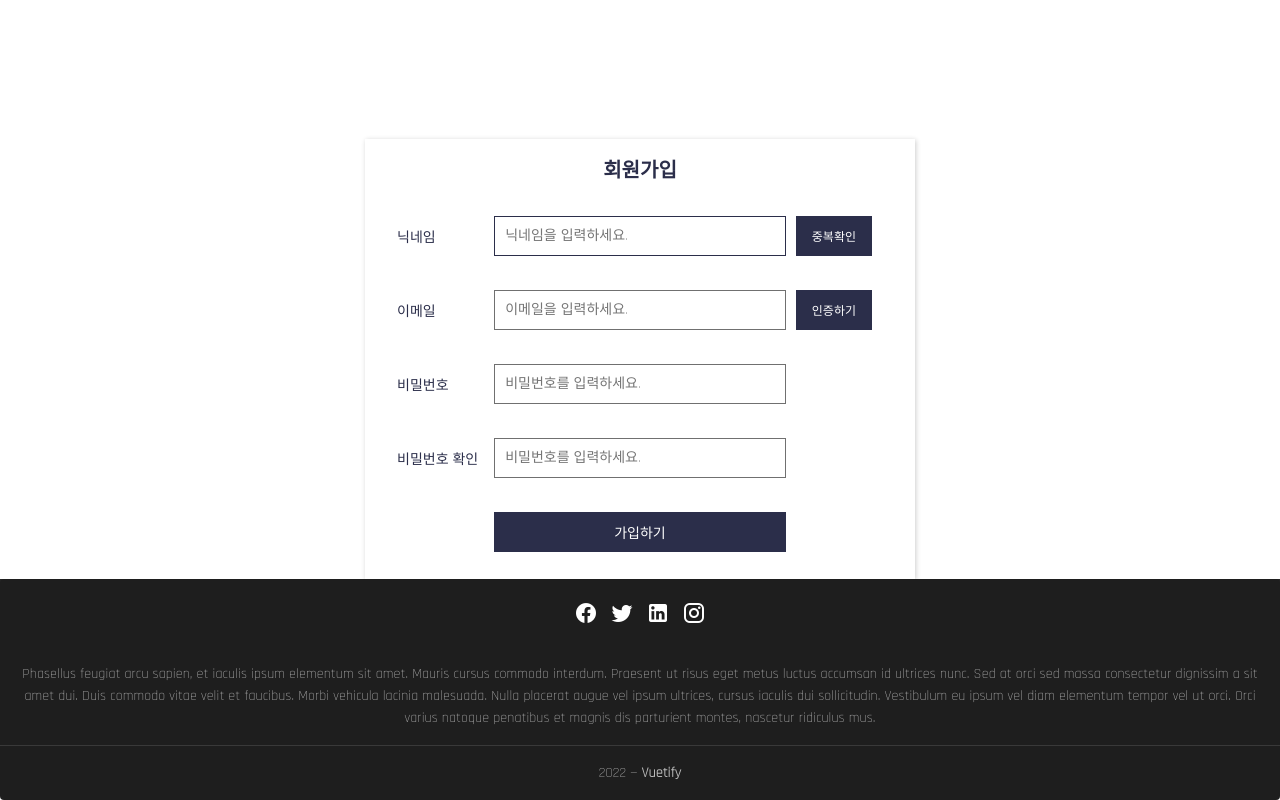
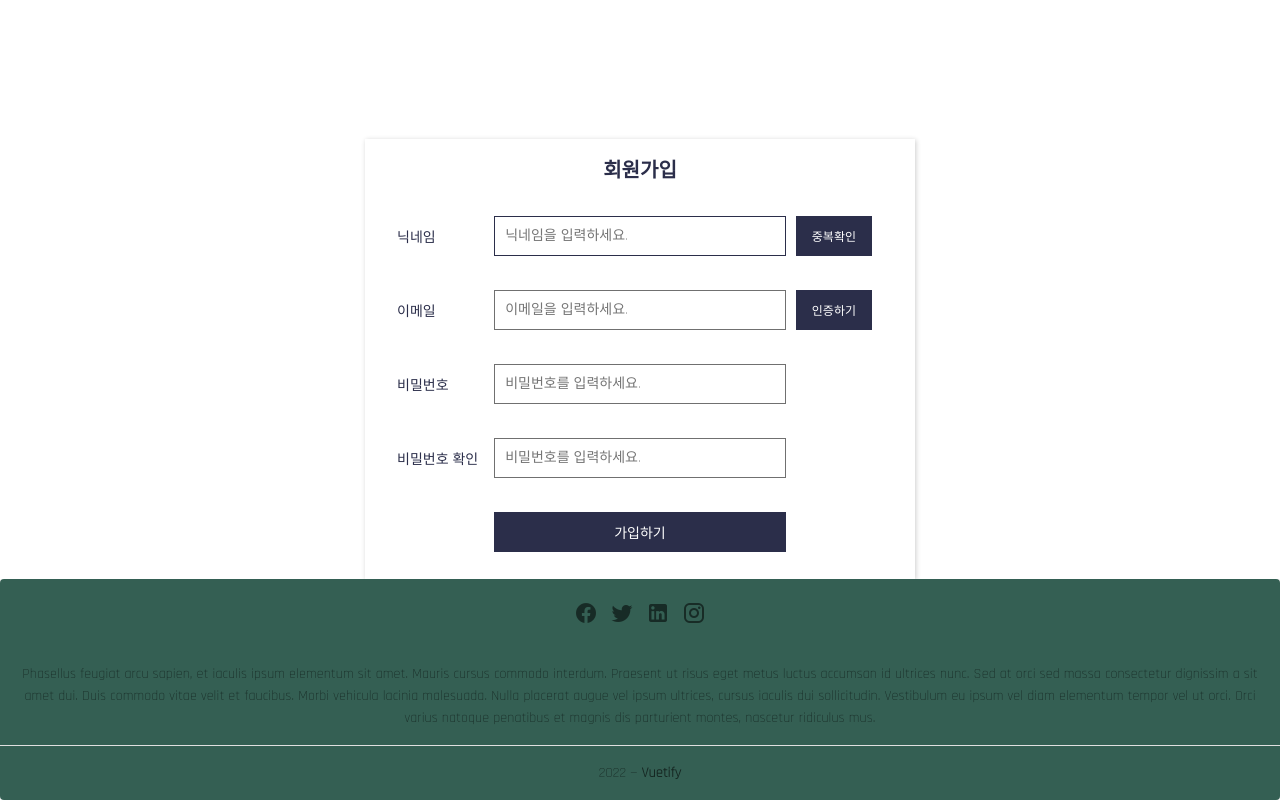
Before and after one commit to CodingIsOurLife/escapeRoom, a Vue app in the folder front/: page /signUp in a window 1280 px wide. Shown: the part 332-1132 px from the top of the page. Built offline with nearby package versions, Linux system fonts and the light colour scheme.

Commit message:
css: footer 색상 변경

```diff
--- a/front/src/components/Myfooter.vue
+++ b/front/src/components/Myfooter.vue
@@ -1,15 +1,15 @@
 <template>
-  <v-footer dark padless class="back">
-    <v-card flat tile class="lighten-1 white--text text-center">
-      <v-card-text>
-        <v-btn v-for="icon in icons" :key="icon" class="mx-4 white--text" icon>
+  <v-footer padless class="back">
+    <v-card flat tile class="back">
+      <v-card-text class="back">
+        <v-btn v-for="icon in icons" :key="icon" class="" icon>
           <v-icon size="24px">
             {{ icon }}
           </v-icon>
         </v-btn>
       </v-card-text>
 
-      <v-card-text class="white--text pt-0">
+      <v-card-text class="back">
         Phasellus feugiat arcu sapien, et iaculis ipsum elementum sit amet.
         Mauris cursus commodo interdum. Praesent ut risus eget metus luctus
         accumsan id ultrices nunc. Sed at orci sed massa consectetur dignissim a
@@ -22,7 +22,7 @@
 
       <v-divider></v-divider>
 
-      <v-card-text class="white--text">
+      <v-card-text class="back">
         {{ new Date().getFullYear() }} — <strong>Vuetify</strong>
       </v-card-text>
     </v-card>
@@ -40,8 +40,7 @@ export default {
 <style>
 .back {
   background-color: #345f53;
-  color: white;
+  color: #fff;
   text-align: center;
-  height: 50px;
 }
 </style>
```
